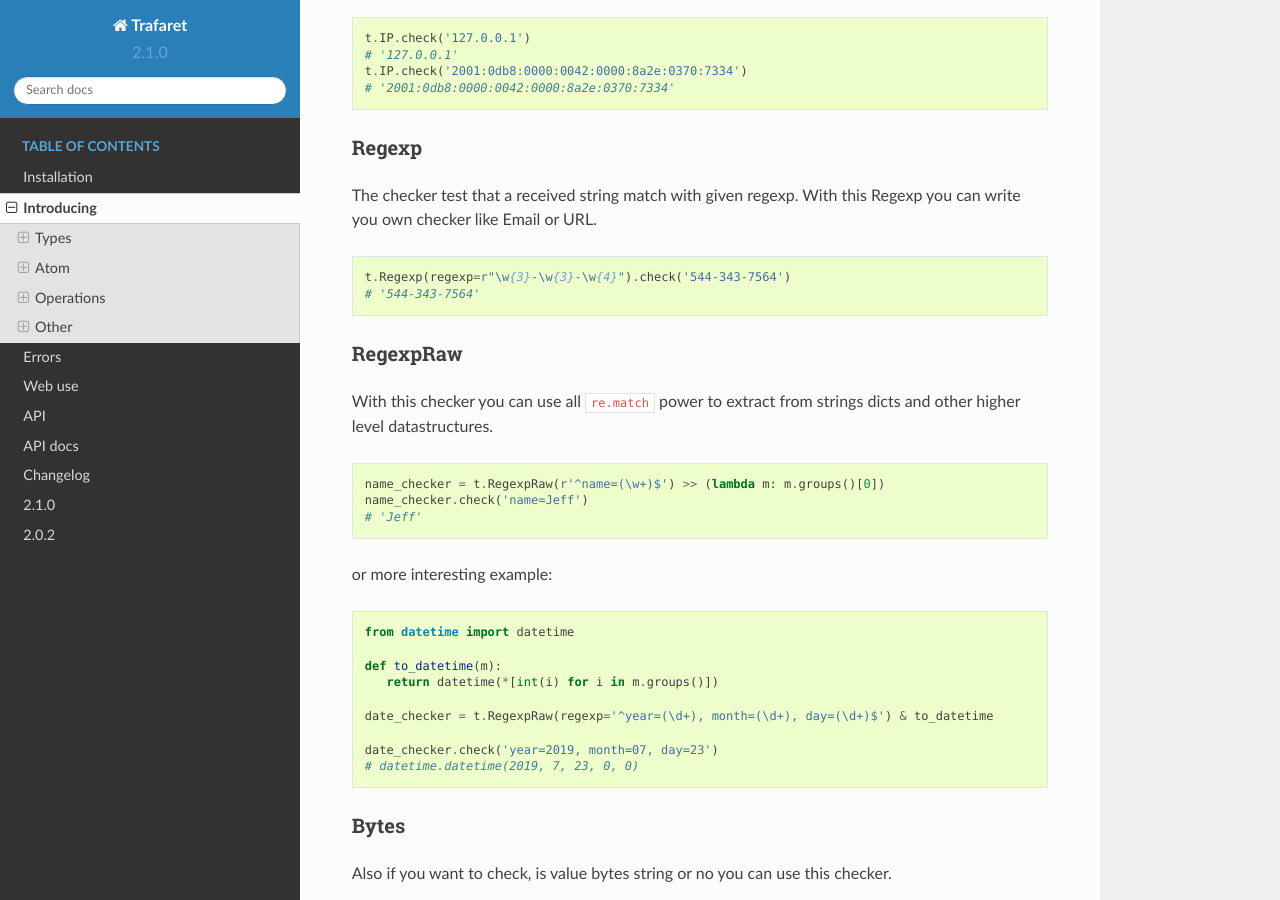
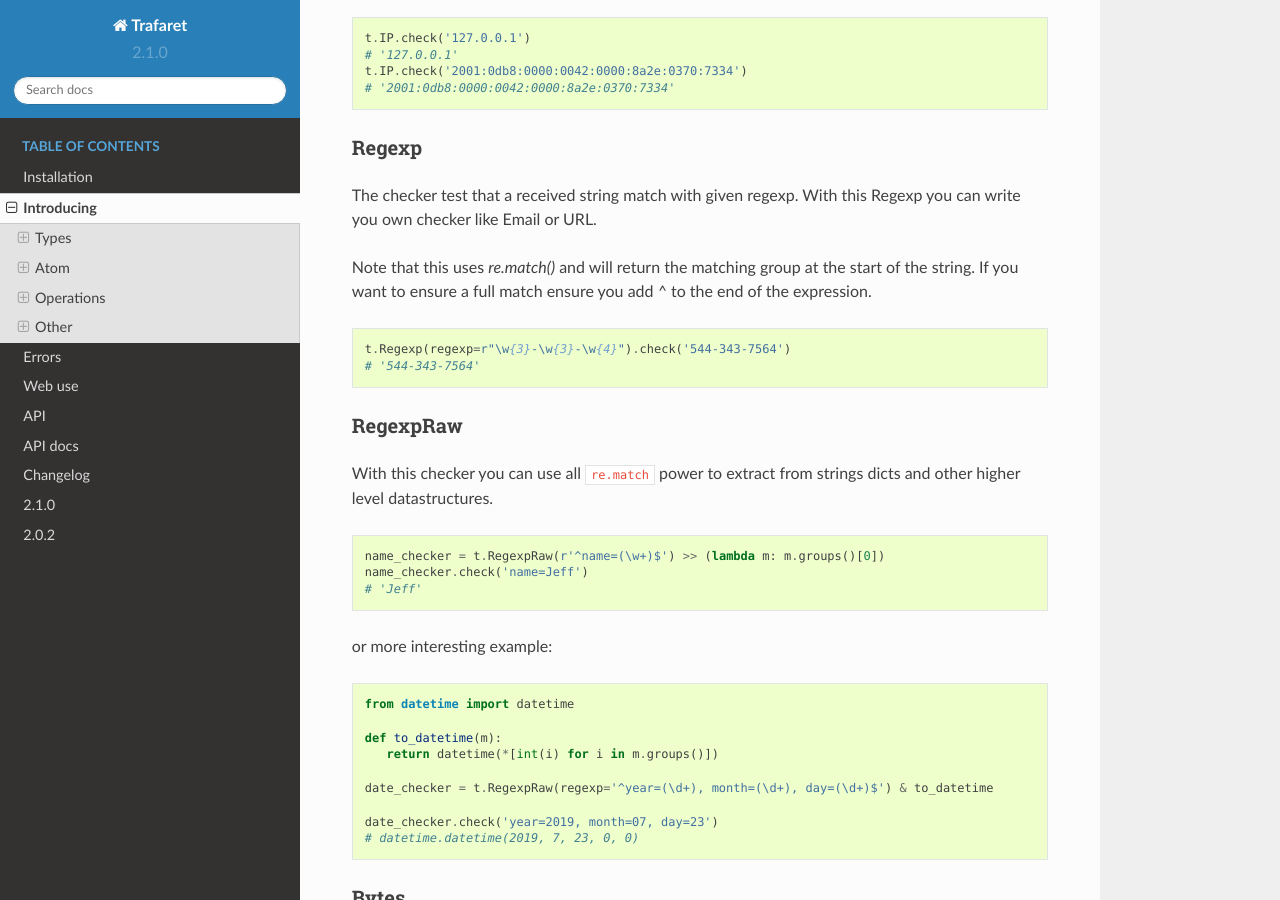
Before and after one commit to Deepwalker/trafaret, a Sphinx documentation site: the page built from docs/intro.rst, in a window 1280 px wide and 900 px high, scrolled down 2067 px. Built offline with Sphinx 7.4.7 and the Read the Docs theme 2.0.0, drawn with Linux system fonts in a browser that asks for light colours.

Commit message:
Add cautionary note for regexp.

```diff
--- a/docs/intro.rst
+++ b/docs/intro.rst
@@ -113,6 +113,10 @@ Regexp
 
 The checker test that a received string match with given regexp. With this
 Regexp you can write you own checker like Email or URL.
+
+Note that this uses `re.match()` and will return the matching group at the
+start of the string. If you want to ensure a full match ensure you add `^`
+to the end of the expression.
 
 .. code-block:: python
 
```
